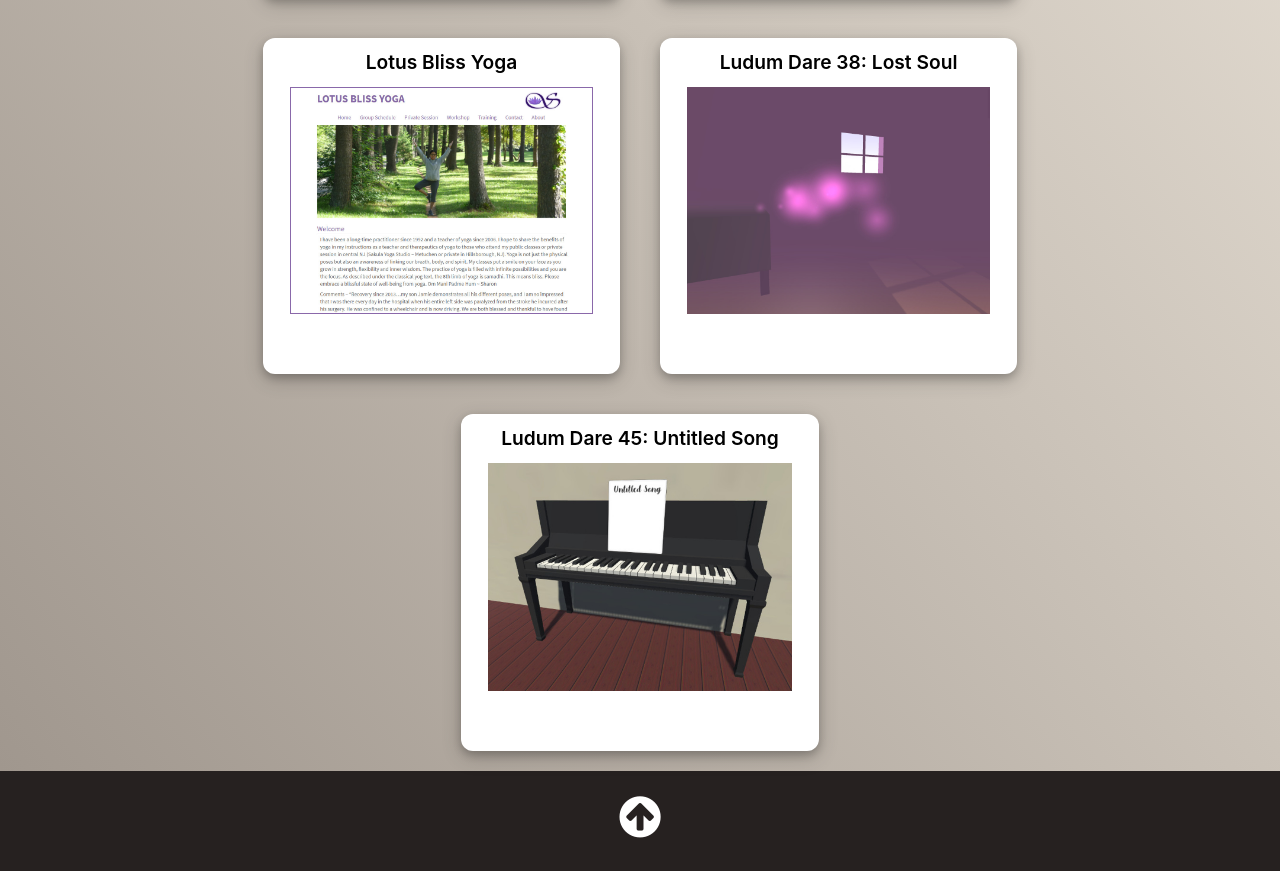
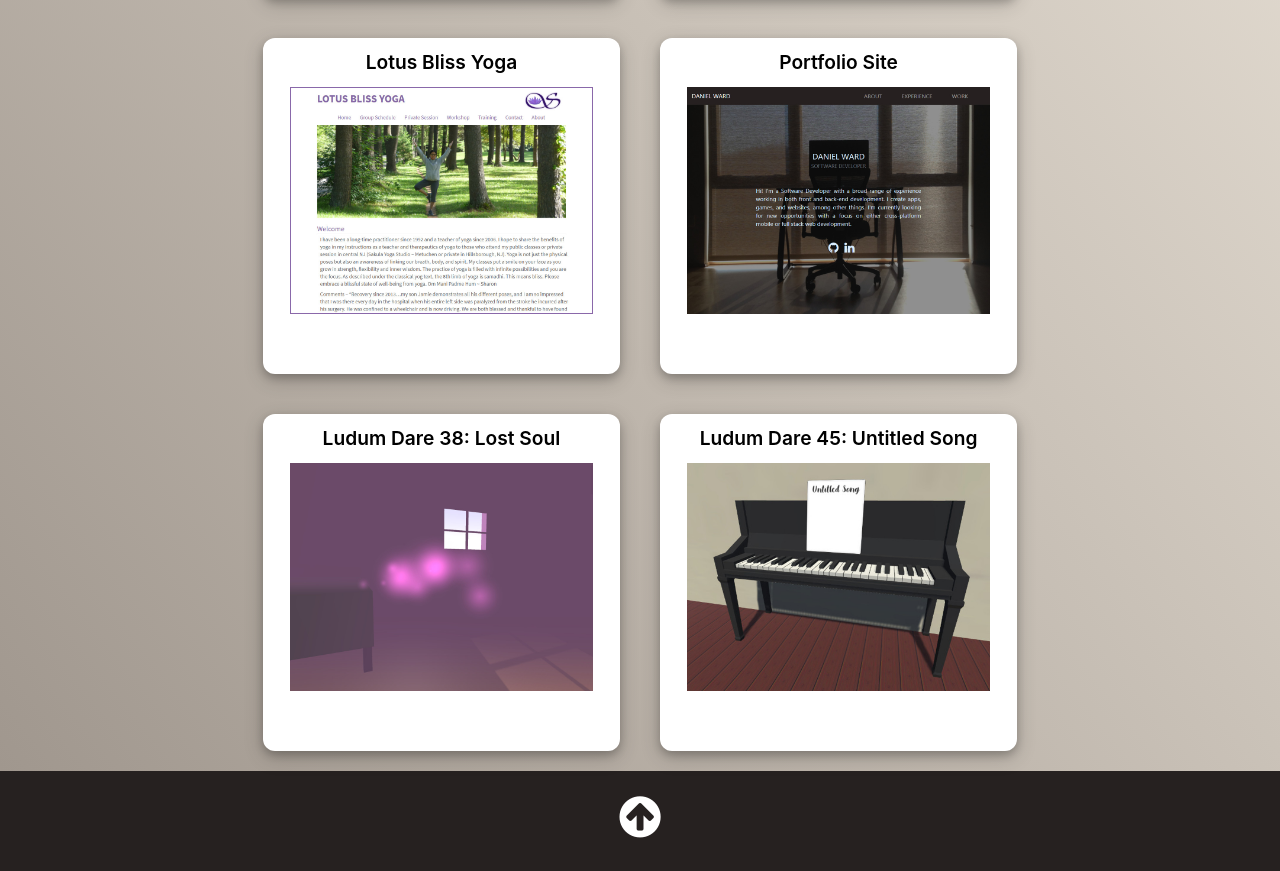
Before and after one commit to drward4/PortfolioWebsite, a React (Create React App) app: page / in a window 1280 px wide. Shown: the part 2618-3489 px from the top of the page. Built offline with nearby package versions, Linux system fonts and the light colour scheme.

Commit message:
Added Portfolio Site to Projects Section

```diff
--- a/src/App.js
+++ b/src/App.js
@@ -206,6 +206,20 @@ function App() {
             </Project>
 
             <Project
+              id="PortfolioSite"
+              title="Portfolio Site"
+              imgSrc="/images/PortfolioSite.jpg"
+              imgAlt="Portfolio Site"
+              externalLink=""
+              techList="React, HTML, CSS"
+            >
+              <p>
+                I created my portfolio (this site) as an exercise in developing
+                with React and incorporating responsive design.
+              </p>
+            </Project>
+
+            <Project
               id="LostSoul"
               title="Ludum Dare 38:  Lost Soul"
               imgSrc="/images/LostSoul.jpg"
```
Also changed, not shown: public/images/PortfolioSite.jpg (added), 1 other file (tests, documents, lock files or other folders).
